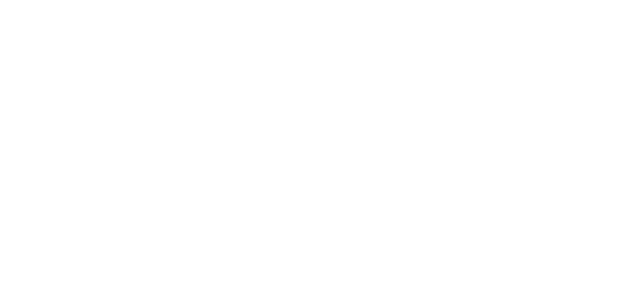
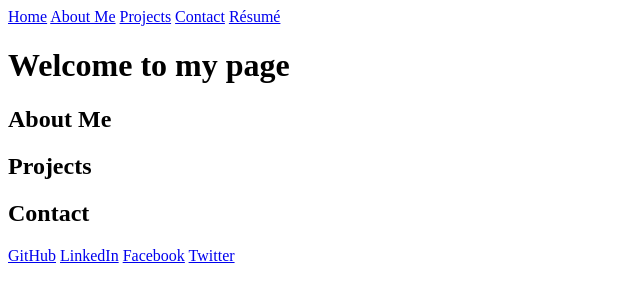
Before and after one commit to AvinaCeleste/Website, a plain HTML site: page index.html in a window 1280 px wide. Shown: the whole page, without its empty margins (0-640 px from the left). Drawn offline with Linux system fonts and the light colour scheme.

Commit message:
3rd commit

```diff
--- a/index.html
+++ b/index.html
@@ -1,5 +1,5 @@
 <!DOCTYPE html>
-<html>
+<html lang="en-US">
     <head>
         <meta charset="UTF-8">
         <meta name="viewport" content="width=device-width, initial-scale=1.0">
@@ -8,13 +8,28 @@
     </head>
     <body>
         <header>
-
+            <nav>
+                <a href="#home">Home</a>
+                <a href="#aboutme">About Me</a>
+                <a href="#projects">Projects</a>
+                <a href="#contact">Contact</a>
+                <a href="#">Re&#769sume&#769 </a>
+            </nav>
         </header>
         <main>
-
+            <h1 id="home">Welcome to my page</h1>
+            <p></p>
+            <h2 id="aboutme">About Me</h2>
+            <h2 id="projects">Projects</h2>
+            <h2 id="contact">Contact</h2>
         </main>
         <footer>
-
+            <nav>
+                <a href="#">GitHub</a>
+                <a href="#">LinkedIn</a>
+                <a href="#">Facebook</a>
+                <a href="#">Twitter</a>
+            </nav>
         </footer>
     </body>
 </html>
```
